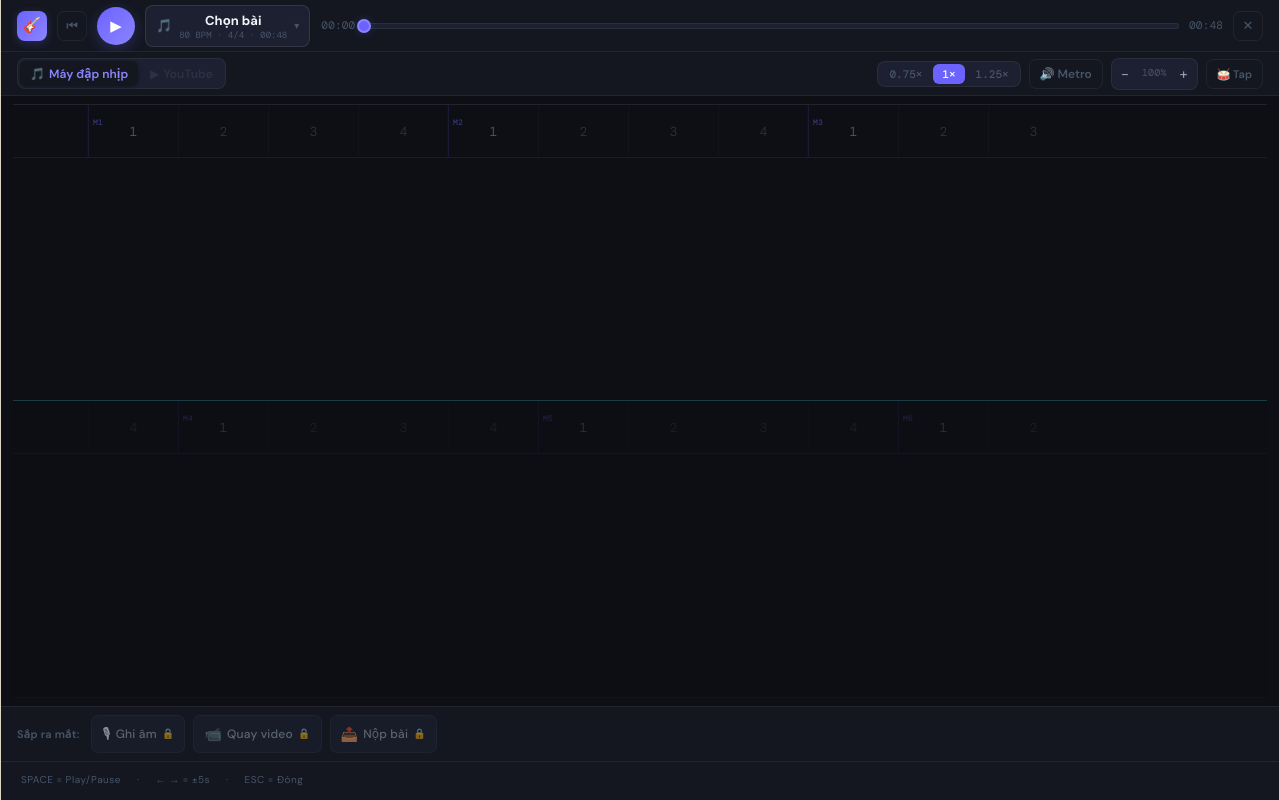
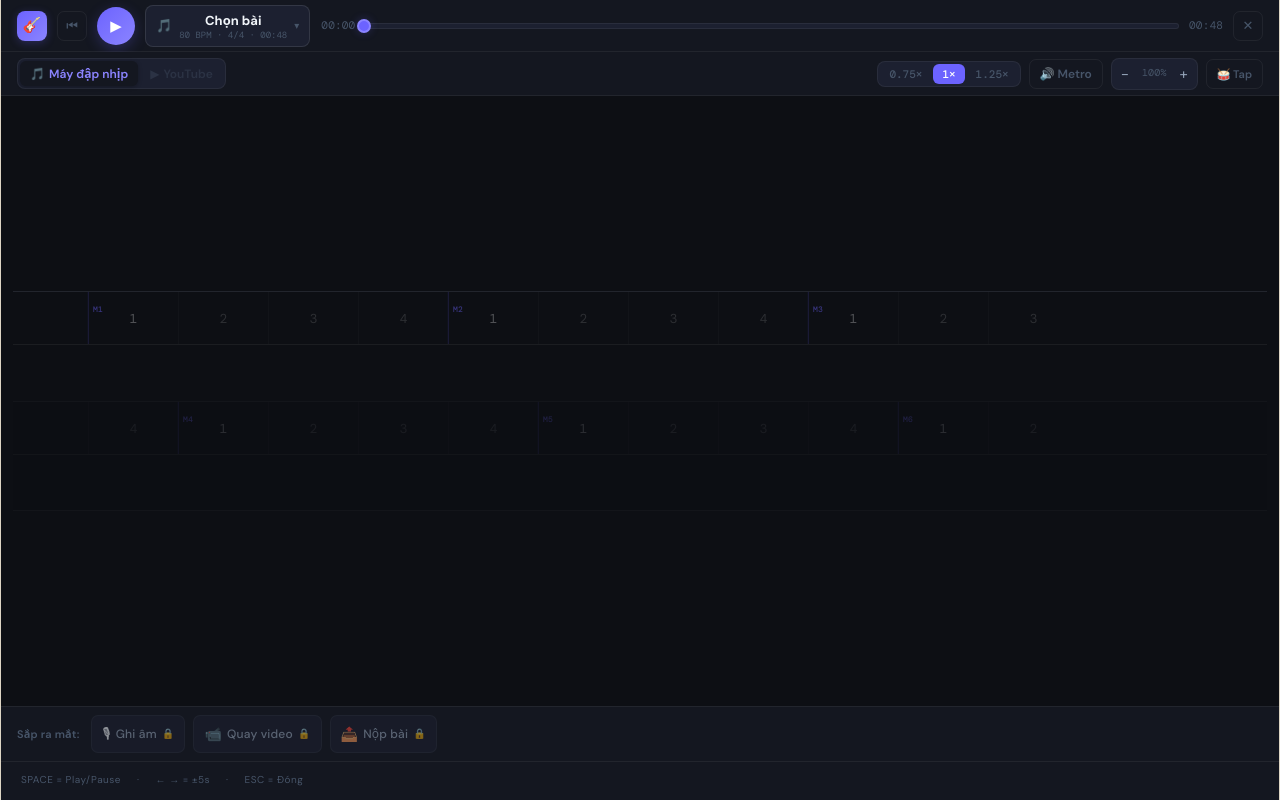
Before and after one commit to vananhaudio/cs-rhythm-editor, a React (Vite) app: page / in a window 1280 px wide. Built offline with nearby package versions, Linux system fonts and the light colour scheme.

Commit message:
fix: fixed height 110px per track, tracks close together

```diff
--- a/src/PlayerView.tsx
+++ b/src/PlayerView.tsx
@@ -412,15 +412,15 @@ export function PlayerView({ song, onClose, onImportSong, extraActions }: {
         </div>
 
         {/* ══ PRACTICE AREA — 2 track đứng yên ══ */}
-        <div style={{ flex:1, padding:'8px 12px 8px', overflow:'hidden', display:'flex', flexDirection:'column', gap:0 }}>
+        <div style={{ flex:1, padding:'8px 12px', overflow:'hidden', display:'flex', flexDirection:'column', justifyContent:'center', gap:0 }}>
           {([
             { tScrollOff: t1ScrollOff, isActive: activeTrackNum === 1 },
             { tScrollOff: t2ScrollOff, isActive: activeTrackNum === 2 },
           ] as const).map(({ tScrollOff, isActive }, ti) => (
             <div key={ti} ref={isActive ? scrollRef : undefined} style={{
-              flex:1, overflow:'hidden',
-              borderTop: ti === 0 ? `1px solid ${D.border}` : 'none',
-              borderBottom: `1px solid ${isActive ? 'rgba(45,212,191,0.2)' : D.border}`,
+              height: 110, flexShrink:0, overflow:'hidden',
+              borderTop: `1px solid ${D.border}`,
+              borderBottom: ti === 1 ? `1px solid ${D.border}` : 'none',
               display:'flex', flexDirection:'column', position:'relative',
               background: isActive ? '#141720' : D.bg,
               opacity: isActive ? 1 : 0.45,
```
